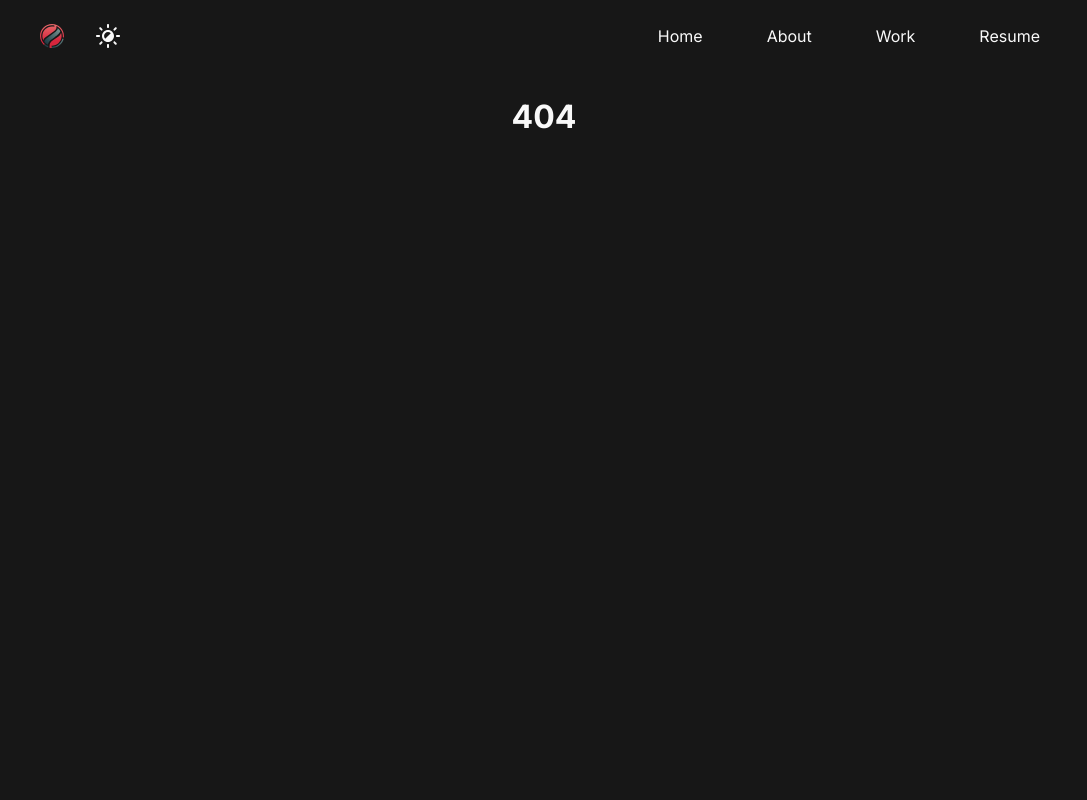
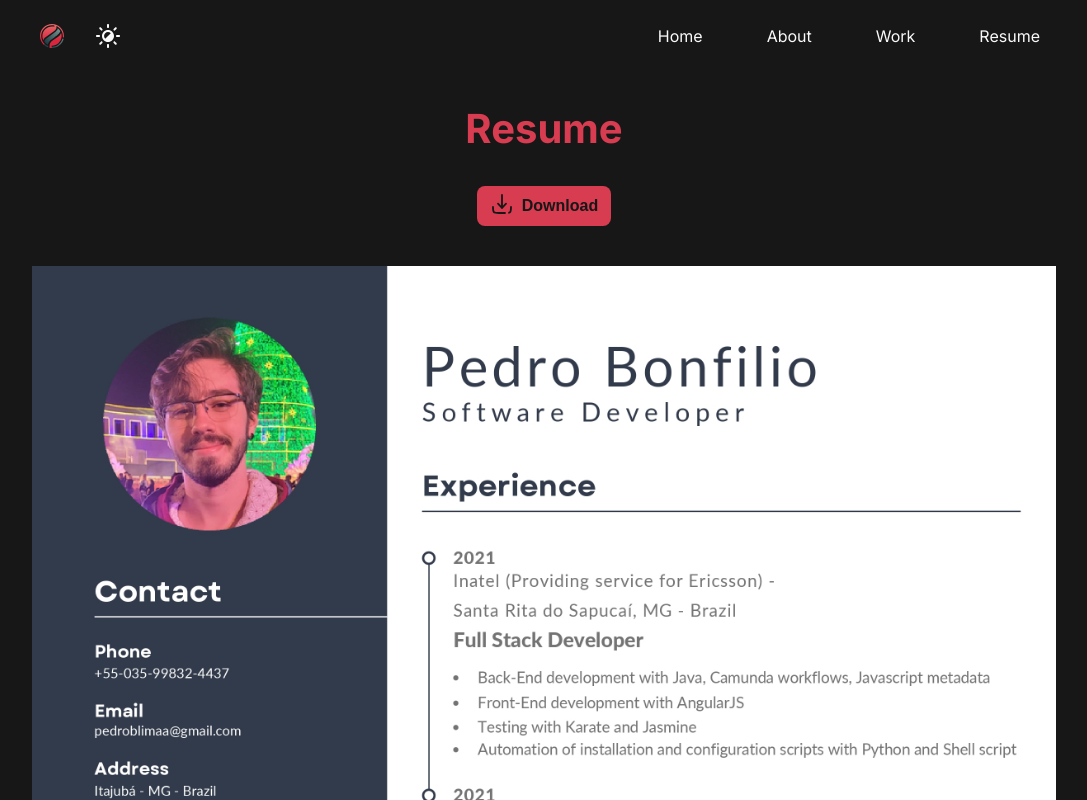
Before and after one commit to pedroblimaa/portfolio, a React (Vite) app: page /resume in a window 1280 px wide. Before the commit this address had no page. Shown: the top 800 px of the page, without its empty margins (96-1183 px from the left). Built offline with nearby package versions, Linux system fonts and the light colour scheme.

Commit message:
Add resume page

```diff
--- a/src/App.scss
+++ b/src/App.scss
@@ -32,6 +32,12 @@
   color: #888;
 }
 
+.default-title {
+  color: var(--primary-color);
+  font-weight: bold;
+  font-size: 2.5rem;
+}
+
 /* Custom scrollbar styles */
 ::-webkit-scrollbar {
   transition: 0.3s;
@@ -39,7 +45,7 @@
 }
 
 ::-webkit-scrollbar-track {
-  background:  var(--body-background-color);
+  background: var(--body-background-color);
 }
 
 ::-webkit-scrollbar-thumb {
--- a/src/App.tsx
+++ b/src/App.tsx
@@ -4,6 +4,7 @@ import Header from './components/Header/Header'
 import Home from './views/Home/Home'
 import About from './views/About/About'
 import Work from './views/Work/Work'
+import Resume from './views/Resume/Resume'
 
 function App() {
   return (
@@ -14,7 +15,7 @@ function App() {
           <Route path='/' element={<Home />}></Route>
           <Route path='/about' element={<About />}></Route>
           <Route path='/work' element={<Work />}></Route>
-          {/* <Route path='/resume' element={<Resume />}></Route> */}
+          <Route path='/resume' element={<Resume />}></Route>
           <Route path='*' element={<h1>404</h1>}></Route>
         </Routes>
       </div>
--- a/src/components/ResumeButton/ResumeButton.tsx
+++ b/src/components/ResumeButton/ResumeButton.tsx
@@ -3,12 +3,16 @@ import { ReactSVG } from 'react-svg'
 import DownloadIcon from '../../assets/download-icon.svg'
 import './ResumeButton.scss'
 
-function ResumeButton() {
+interface ResumeButtonProps {
+  label?: string
+}
+
+function ResumeButton(props: ResumeButtonProps) {
   return (
     <a href='src/assets/PedroBonfilio_Resume.pdf' download={true}>
       <button className='primary-btn download-btn'>
         <ReactSVG src={DownloadIcon} />
-        Download My Resume
+        {props.label || 'Download My Resume'}
       </button>
     </a>
   )
--- /dev/null
+++ b/src/views/Resume/Resume.scss
@@ -0,0 +1,11 @@
+.resume-page {
+  display: flex;
+  flex-direction: column;
+  align-items: center;
+  padding-bottom: 4rem;
+
+  .resume-img {
+    width: 100%;
+    margin-top: 2.5rem;
+  }
+}
--- /dev/null
+++ b/src/views/Resume/Resume.tsx
@@ -0,0 +1,15 @@
+import ResumeButton from '../../components/ResumeButton/ResumeButton'
+import './Resume.scss'
+import ResumeImg from '../../assets/resume.jpg'
+
+function Resume() {
+  return (
+    <div className='resume-page'>
+      <h1 className='default-title'>Resume</h1>
+      <ResumeButton label='Download' />
+      <img src={ResumeImg} alt='Resume' className='resume-img'/>
+    </div>
+  )
+}
+
+export default Resume
--- a/src/views/Work/Experience/Experience.tsx
+++ b/src/views/Work/Experience/Experience.tsx
@@ -6,7 +6,7 @@ import { cardInfos } from './experienceData'
 function Experience() {
   return (
     <div className='experience-section'>
-      <h1 className='title'>Experience</h1>
+      <h1 className='default-title'>Experience</h1>
       <p className='description'>My journey so far</p>
       <div className='timeline'>
         <div className='line'></div>
--- a/src/views/Work/Projects/Projects.tsx
+++ b/src/views/Work/Projects/Projects.tsx
@@ -1,47 +1,18 @@
 import './Projects.scss'
 import ProjectCard from '../../../components/ProjectCard/ProjectCard'
-import ClipistyImage from '../../../assets/img/Clipisty.png'
-import MonitrilhoImage from '../../../assets/img/Monitrilho.png'
-import DownloadsOrganizer from '../../../assets/img/DownloadsOrganizer.png'
+import { projects } from './projectData'
 
 function Projects() {
-  const projects = [
-    {
-      id: 1,
-      title: 'Clipisty',
-      description:
-        'A lightweight clipboard manager built with Tauri & React, designed for older Windows systems and VMs. Quickly access and paste your clipboard history with Ctrl + Alt + V for a seamless workflow.',
-      link: 'https://github.com/pedroblimaa/Clipisty',
-      image: ClipistyImage,
-    },
-    {
-      id: 2,
-      title: 'Monitrilho',
-      description:
-        'A simple, cross-platform app built with Electron & React to tweak brightness in real-time. Save your favorite settings and enjoy a hassle-free experience on Windows, macOS, and Linux.',
-      link: 'https://github.com/pedroblimaa/Monitrilho',
-      image: MonitrilhoImage,
-    },
-    {
-      id: 3,
-      title: 'Downloads Organizer',
-      description:
-        'A Python script to organize your downloads folder by file type. Keep your downloads folder clean and organized by running this script periodically.',
-      link: 'https://github.com/pedroblimaa/downloadsOrganizer',
-      image: DownloadsOrganizer,
-    },
-  ]
-
   return (
     <div className='projects-section'>
-      <h1 className='title'>Projects</h1>
+      <h1 className='default-title'>Projects</h1>
       <p className='description'>Here are some of my personal projects</p>
       <div className='projects'>
         {projects.map(project => (
           <ProjectCard key={project.id} project={project} />
         ))}
       </div>
-      <p className="footer-text">Check out my GitHub for more projects!</p>
+      <p className='footer-text'>Check out my GitHub for more projects!</p>
     </div>
   )
 }
--- /dev/null
+++ b/src/views/Work/Projects/projectData.ts
@@ -0,0 +1,30 @@
+import ClipistyImage from '../../../assets/img/Clipisty.png'
+import MonitrilhoImage from '../../../assets/img/Monitrilho.png'
+import DownloadsOrganizer from '../../../assets/img/DownloadsOrganizer.png'
+
+export const projects = [
+  {
+    id: 1,
+    title: 'Clipisty',
+    description:
+      'A lightweight clipboard manager built with Tauri & React, designed for older Windows systems and VMs. Quickly access and paste your clipboard history with Ctrl + Alt + V for a seamless workflow.',
+    link: 'https://github.com/pedroblimaa/Clipisty',
+    image: ClipistyImage,
+  },
+  {
+    id: 2,
+    title: 'Monitrilho',
+    description:
+      'A simple, cross-platform app built with Electron & React to tweak brightness in real-time. Save your favorite settings and enjoy a hassle-free experience on Windows, macOS, and Linux.',
+    link: 'https://github.com/pedroblimaa/Monitrilho',
+    image: MonitrilhoImage,
+  },
+  {
+    id: 3,
+    title: 'Downloads Organizer',
+    description:
+      'A Python script to organize your downloads folder by file type. Keep your downloads folder clean and organized by running this script periodically.',
+    link: 'https://github.com/pedroblimaa/downloadsOrganizer',
+    image: DownloadsOrganizer,
+  },
+]
--- a/src/views/Work/Work.scss
+++ b/src/views/Work/Work.scss
@@ -1,9 +1,3 @@
-.work-page .title {
-  color: var(--primary-color);
-  font-weight: bold;
-  font-size: 2.5rem;
-}
-
 .work-page .description {
   margin-bottom: 3.5rem;
 }
```
Also changed, not shown: src/assets/resume.jpg (added).
